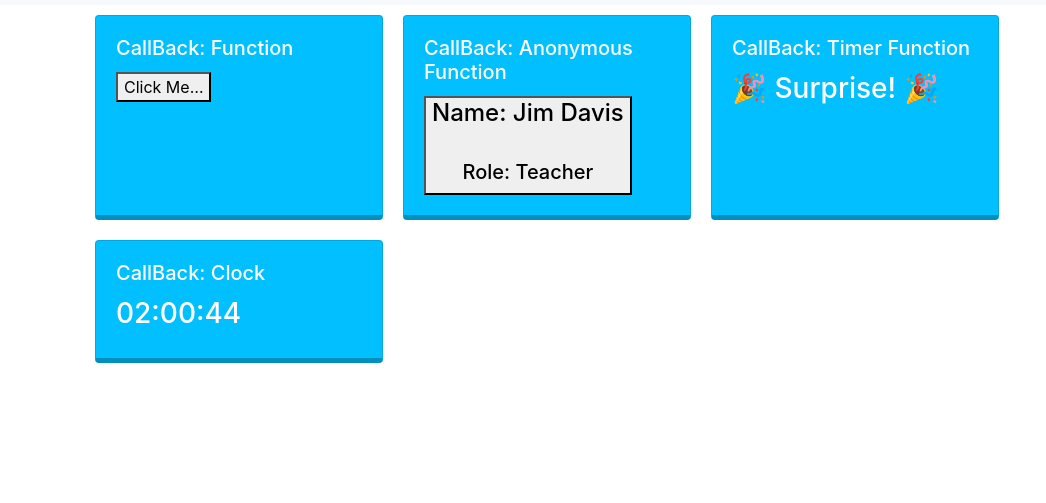
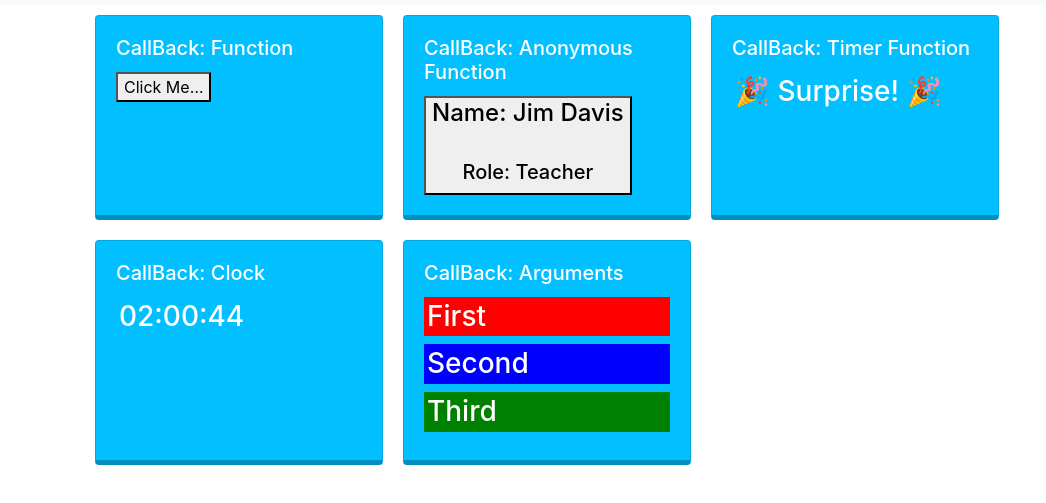
Before and after one commit to cjdavis417/JavaScript-CallBacks, a plain HTML site: page index.html in a window 1280 px wide. Shown: the part 69-572 px from the top of the page, without its empty margins (0-1046 px from the left). Drawn offline with Linux system fonts and the light colour scheme.

Commit message:
mulit arguments

```diff
--- a/index.html
+++ b/index.html
@@ -45,6 +45,14 @@
                     <h3 id="clock"></h3>
                 </div>
             </div>
+            <div class="card" >
+                <div  class="card-body">
+                    <h5 class="card-title">CallBack: Arguments</h5>
+                    <h3 id="first">First</h3>
+                    <h3 id="second">Second</h3>
+                    <h3 id="third">Third</h3>
+                </div>
+            </div>
         </main>
 
         <script type="text/javascript" src="styles/bootstrap/js/bootstrap.bundle.js" ></script>
@@ -52,5 +60,6 @@
         <script type="text/javascript" src="scripts/logger.js"></script>
         <script type="text/javascript" src="scripts/surprise.js"></script>
         <script type="text/javascript" src="scripts/clock.js"></script>
+        <script type="text/javascript" src="scripts/app.js"></script>
     </body>
 </html>
--- /dev/null
+++ b/scripts/app.js
@@ -0,0 +1,23 @@
+const div1 = document.getElementById('first');
+const div2 = document.getElementById('second');
+const div3 = document.getElementById('third');
+
+function makeRed(element) {
+    element.style.backgroundColor = 'red';
+}
+
+function makeBlue(element) {
+    element.style.backgroundColor = 'blue';
+}
+
+function makeGreen(element) {
+    element.style.backgroundColor = 'green';
+}
+
+function addStyleToElement(callback, element) {
+    callback(element);
+}
+
+addStyleToElement(makeRed, div1);
+addStyleToElement(makeBlue, div2);
+addStyleToElement(makeGreen, div3);
--- a/styles/mystyles.css
+++ b/styles/mystyles.css
@@ -15,3 +15,7 @@
     display: flex;
     flex-wrap: wrap;
 }
+
+h3 {
+    padding: 3px;
+}
```
